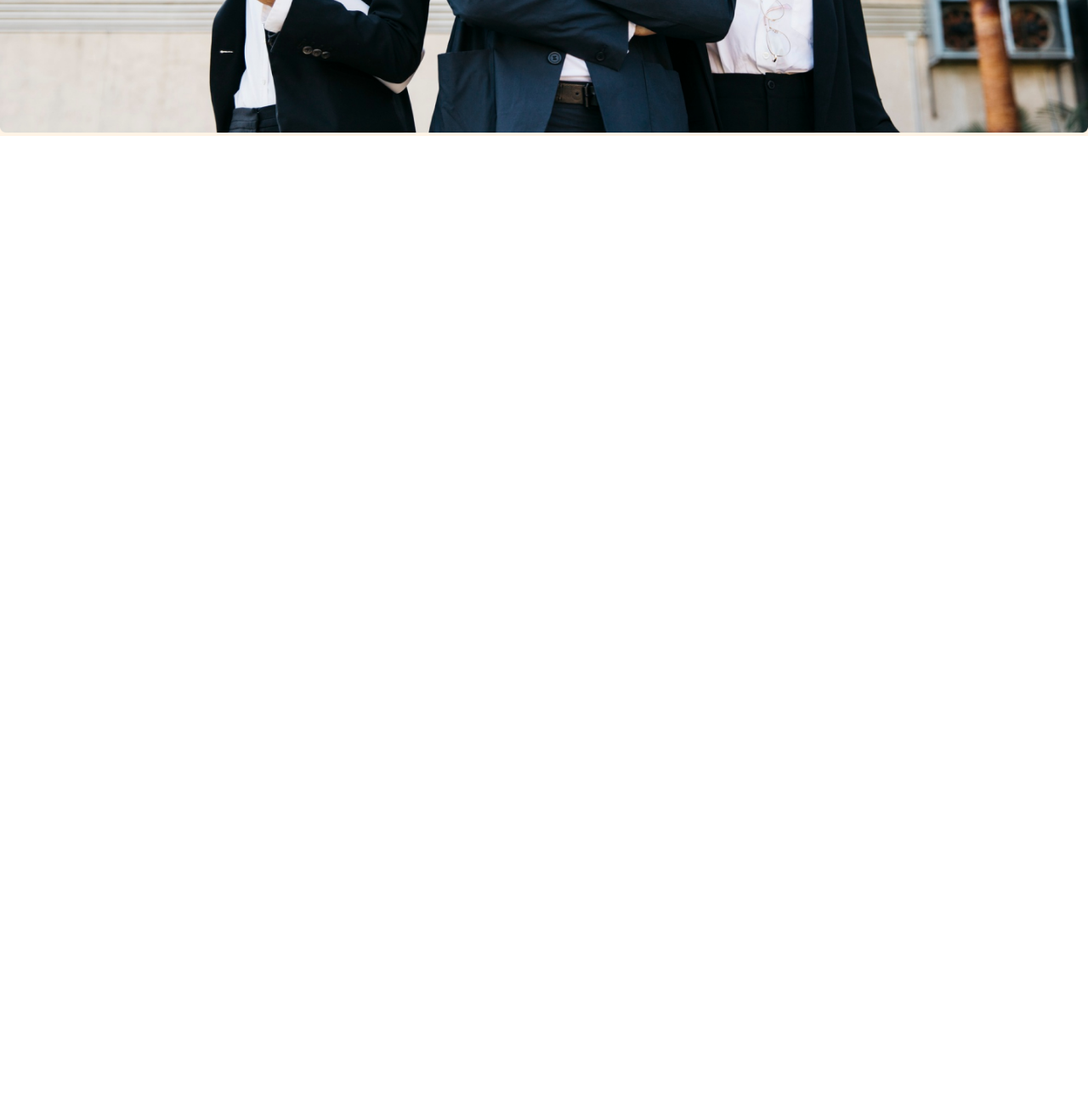
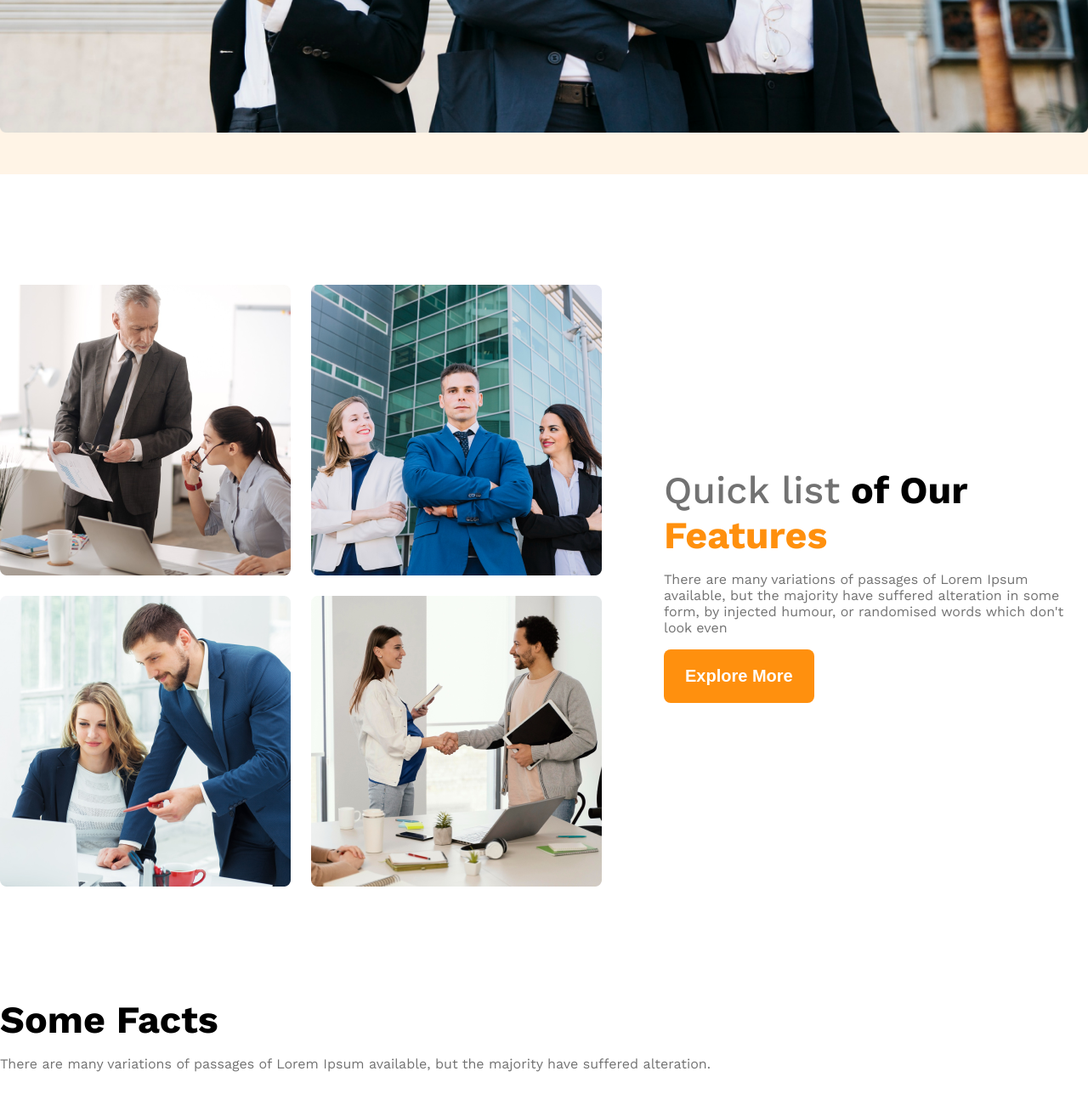
Before and after one commit to masum-tallha/g3-architect-website, a plain HTML site: page index.html in a window 1280 px wide. Shown: the part 1024-2324 px from the top of the page at 85% size. Before the commit the page ends 1184 px from the top, so only its background shows below. Drawn offline with nearby package versions, Linux system fonts and the light colour scheme.

Commit message:
teams responsive and fact structure

```diff
--- a/index.html
+++ b/index.html
@@ -27,6 +27,33 @@
         </div>
     </header>
     <main>
+        <!-- teams section start -->
+        <section class="teams display-flex">
+            <div class="team-img-container">
+                <img src="./images/team1.png" alt="">
+                <img src="./images/team2.png" alt="">
+                <img src="./images/team3.png" alt="">
+                <img src="./images/team4.png" alt="">
+            </div>
+            <div class="our-features">
+                <h3 class="section-title"><span id="quick-list" class="text-light-gray">Quick list</span> <span>of Our</span> <span class="text-primary">Features</span></h3>
+                <p class="feature-description text-light-gray">There are many variations of passages of Lorem Ipsum available, but the majority have suffered alteration in some form, by injected humour, or randomised words which don't look even</p>
+                <button class="btn-primary">Explore More</button>
+            </div>
+        </section>
+        <!-- teams section end -->
+        <!-- features will enjoy start -->
+          <section>
+            <h3 class="section-title">Some Facts</h3>
+            <p class="text-light-gray">There are many variations of passages of Lorem Ipsum available, but the majority have suffered alteration.</p>
+
+        </section>
+        <!-- features will enjoy end -->
+        <!-- some facts start -->
+        <section>
+
+        </section>
+        <!-- some facts end -->
 
     </main>
     <footer>
--- a/style/architect.css
+++ b/style/architect.css
@@ -15,8 +15,15 @@ main{
   margin: 0 auto;
 }
 /* Shared Styles */
+main > section{
+  margin-top: 130px;
+}
+
 .display-flex{
     display: flex;
+}
+.text-primary{
+  color: #FF900E;
 }
 /* dark 02 */
 .text-gray{
@@ -38,6 +45,12 @@ main{
   border: none;
   border-radius: 8px;
 }
+.section-title{
+  font-size: 2.8rem;
+  font-weight: 700;
+  margin: 0;
+}
+
 /* Header Styles */
 
 /* navbar related styles */
@@ -75,10 +88,52 @@ main{
 .banner-image{
   width: 100%;
 }
+header{
+  padding-bottom: 45px;
+}
+/* teams style */
+.teams{
+  align-items: center;
+}
+.team-img-container{
+  display: grid;
+  grid-template-columns: repeat(2, 1fr);
+  gap: 24px;
+}
+.our-features{
+  margin-left: 73px;
+  max-width: 530px;
+}
+
+#quick-list{
+  font-weight: 500;
+}
+/* teams style end */
+
+
+
 /* responsive media query */
 @media screen and (max-width:576px) {
-  .navbar, .nav-links{
+  .navbar,
+  .nav-links,
+  .teams{
     flex-direction: column;
+  }
+  .team-img-container{
+    grid-template-columns: repeat(1, 1fr);
+  }
+  .our-features{
+    margin-left: 20px;
+    margin-top: 10px;
   }
 
 }
+/* medium size device */
+@media screen and (min-width:576px) and (max-width:992px) {
+  .teams{
+    flex-direction: column;
+  }
+  .our-features{
+    margin: 50px 50px 50px 50px;
+  }
+}
```
